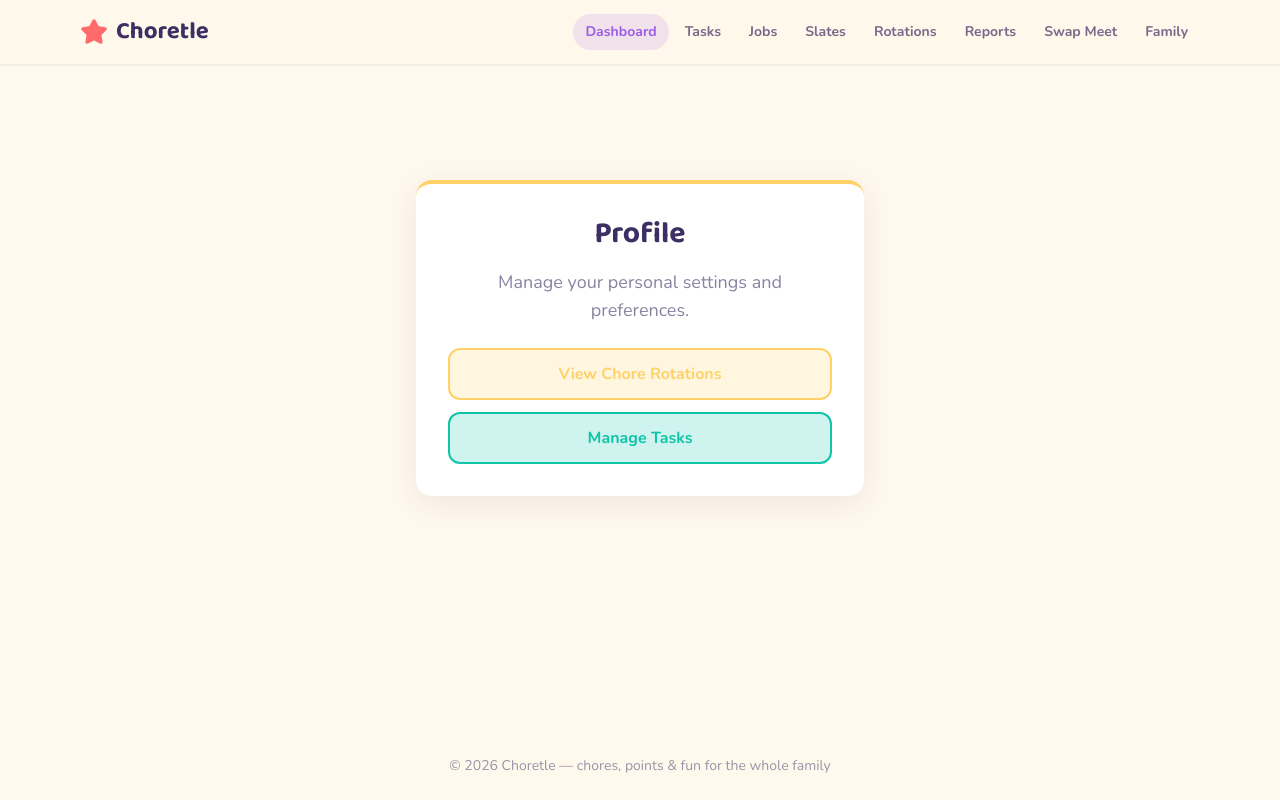
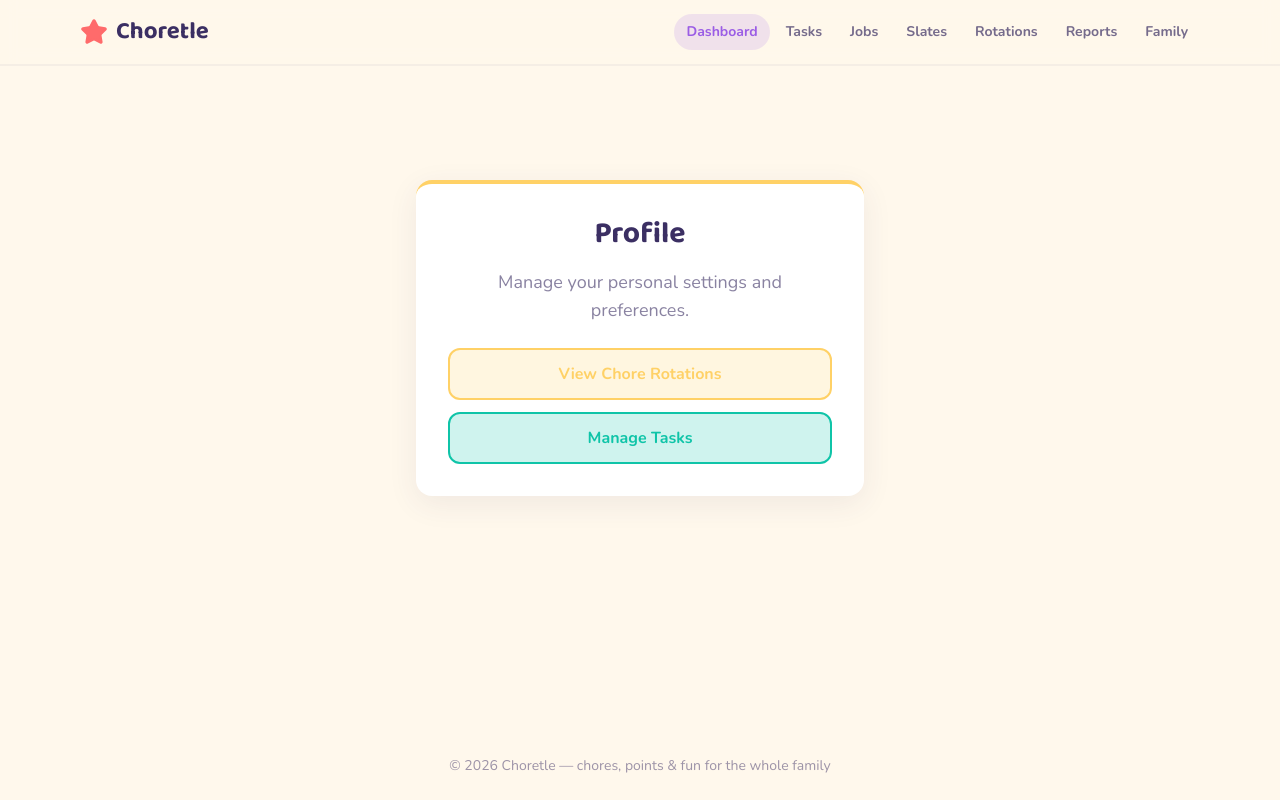
Before and after one commit to johngarciasre/choretle, a Next.js app: page /dashboard/profile in a window 1280 px wide. Built offline with nearby package versions, Linux system fonts and the light colour scheme; no server answers.

Commit message:
chore: hide Swap Meet nav link

```diff
--- a/src/components/ui/NavBar.tsx
+++ b/src/components/ui/NavBar.tsx
@@ -14,7 +14,7 @@ const NAV_LINKS = [
   { href: "/slates", label: "Slates" },
   { href: "/rotations", label: "Rotations" },
   { href: "/reports", label: "Reports" },
-  { href: "/swap-meet", label: "Swap Meet" },
+  // { href: "/swap-meet", label: "Swap Meet" },
   { href: "/family", label: "Family" },
 ];
 
```
